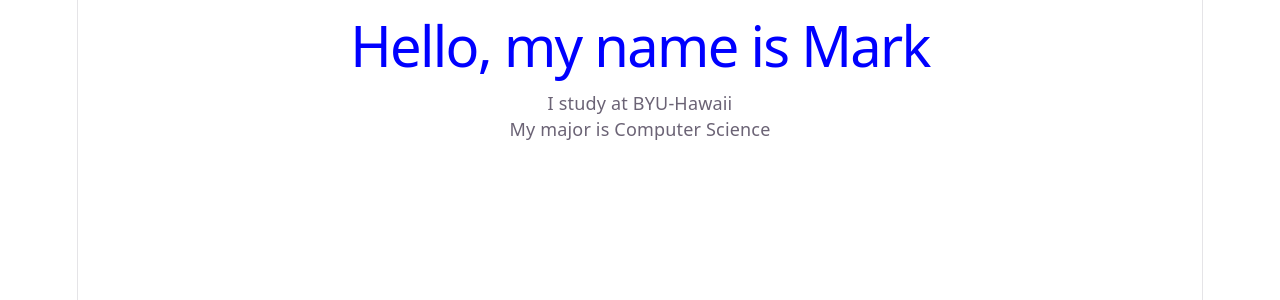
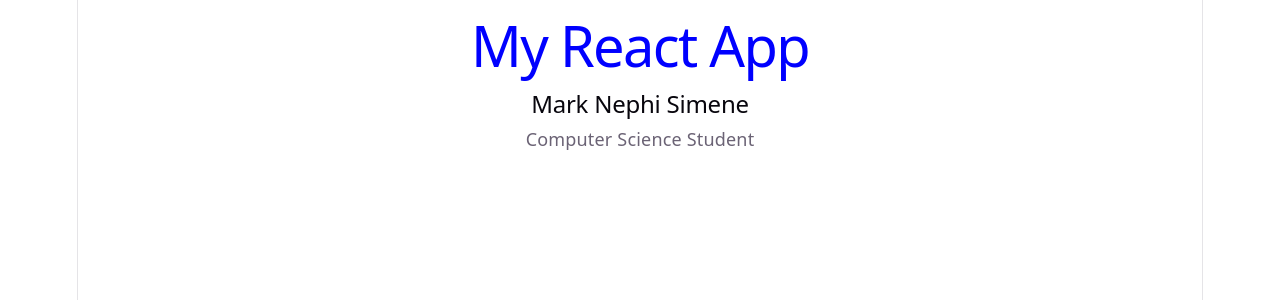
Before and after one commit to nephi144/learn-frontend, a React (Vite) app: page / in a window 1280 px wide. Shown: the top 300 px of the page. Built offline with nearby package versions, Linux system fonts and the light colour scheme.

Commit message:
created a profile that applies using components

```diff
--- a/src/App.jsx
+++ b/src/App.jsx
@@ -1,17 +1,11 @@
+import Profile from "./Profile"
+
 function App() {
-  const name = "Mark"
-  const school = "BYU-Hawaii"
-  const major = "Computer Science"
-
   return (
     <div>
       <h1 style={{ color: "blue" }}>
-        Hello, my name is {name}
-      </h1>
-
-      <p>I study at {school}</p>
-
-      <p>My major is {major}</p>
+        My React App</h1>
+      <Profile />
     </div>
   )
 }
--- /dev/null
+++ b/src/Profile.jsx
@@ -0,0 +1,10 @@
+function Profile() {
+  return (
+    <div>
+      <h2>Mark Nephi Simene</h2>
+      <p>Computer Science Student</p>
+    </div>
+  )
+}
+
+export default Profile
```
